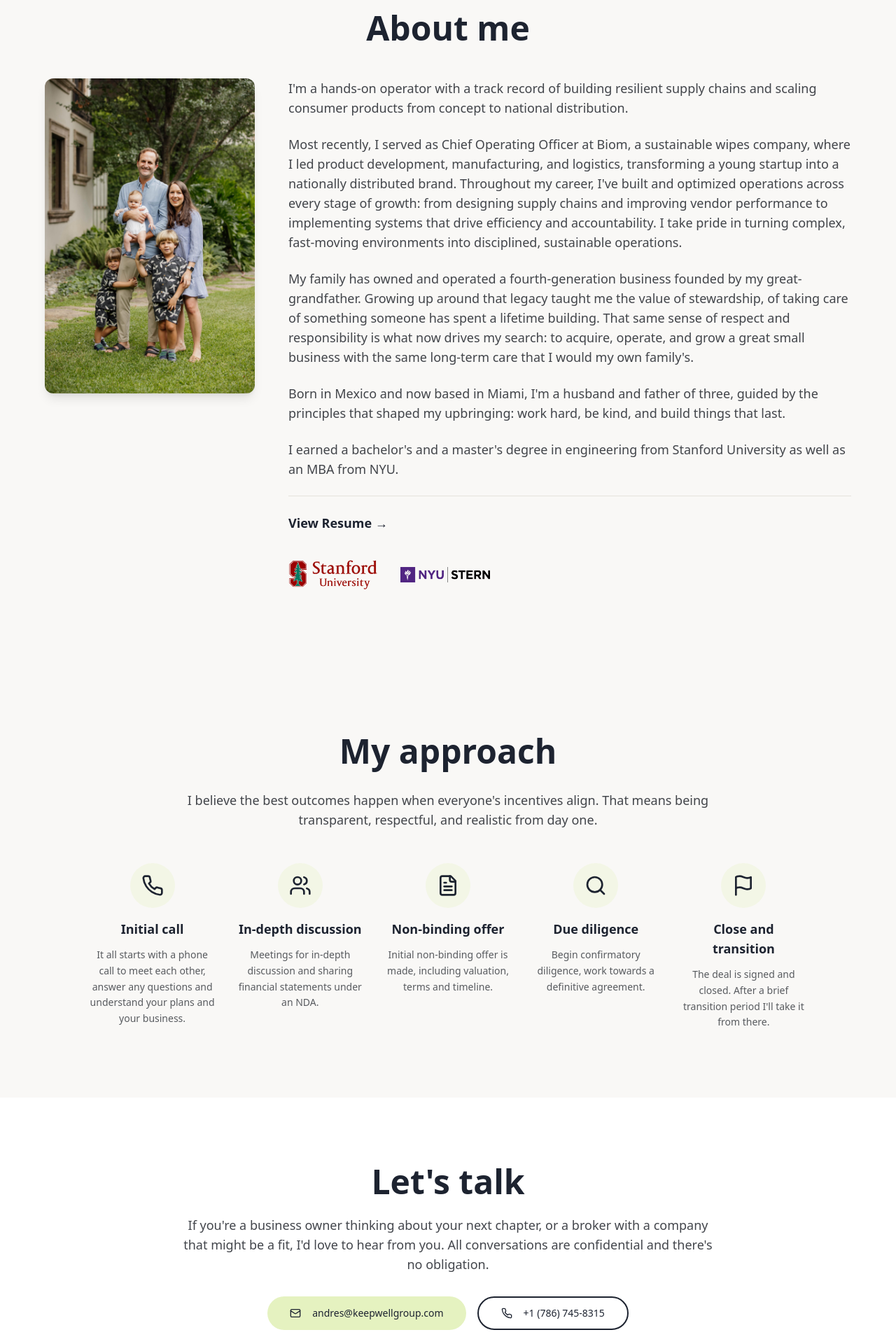
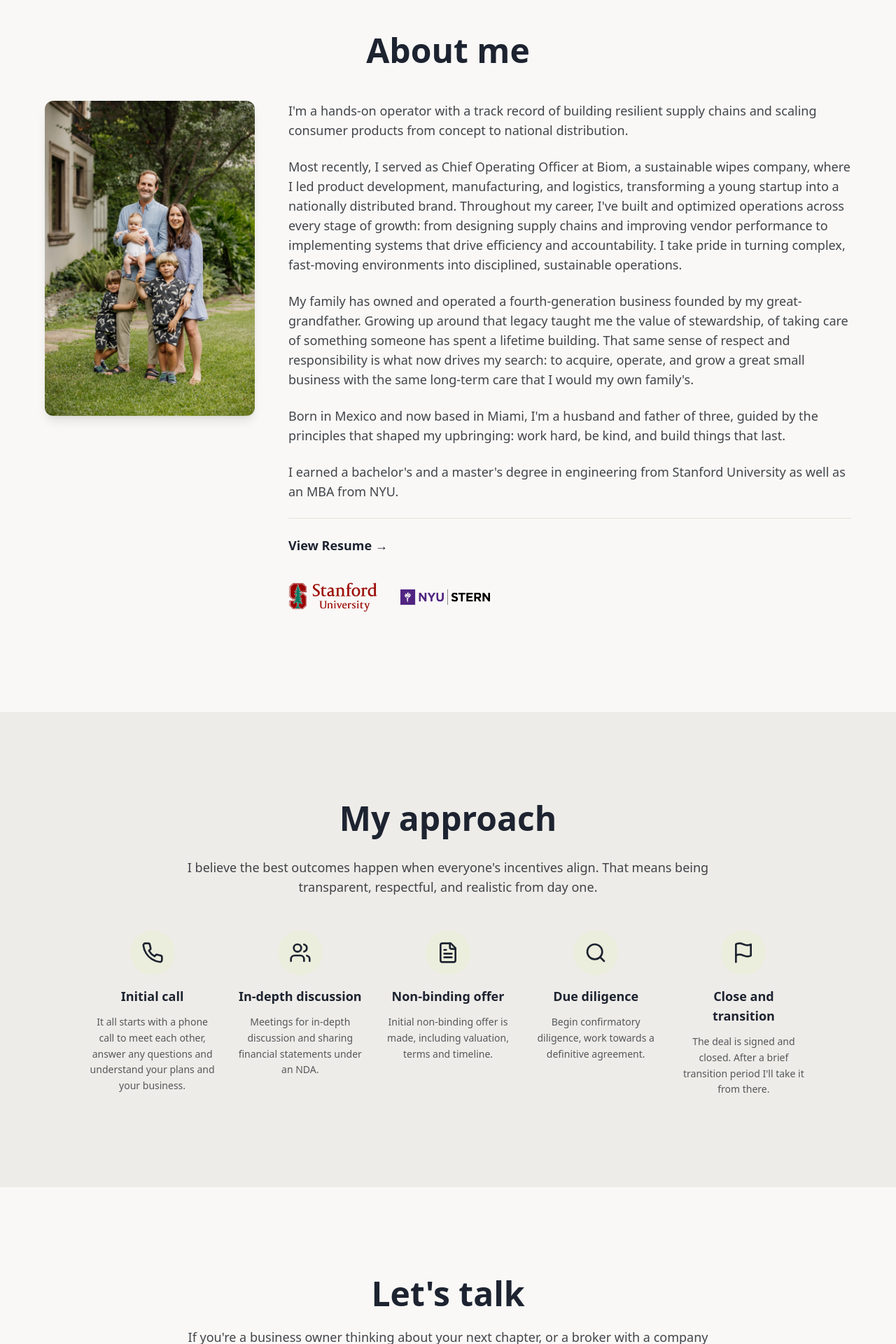
Before and after one commit to keepwellgroup/keepwell-landing-group, a React (Vite) app: page / in a window 1280 px wide. Shown: the part 880-2800 px from the top of the page at 70% size. Built offline with nearby package versions, Linux system fonts and the light colour scheme; the HTML template or start-up script is replaced by a standard one.

Commit message:
Refactor: Improve section spacing and colors

```diff
--- a/src/components/AboutMe.tsx
+++ b/src/components/AboutMe.tsx
@@ -4,7 +4,7 @@ import nyuSternLogo from "@/assets/nyu-stern-logo.png";
 
 const AboutMe = () => {
   return (
-    <section id="about-me" className="py-24 bg-background">
+    <section id="about-me" className="py-32 bg-background">
       <div className="container mx-auto px-6">
         <div className="max-w-6xl mx-auto">
           <h2 className="text-4xl md:text-5xl font-bold text-primary mb-12 text-center">
--- a/src/components/Approach.tsx
+++ b/src/components/Approach.tsx
@@ -30,7 +30,7 @@ const Approach = () => {
   ];
 
   return (
-    <section id="approach" className="py-24 bg-background">
+    <section id="approach" className="py-32 bg-muted">
       <div className="container mx-auto px-6">
         <div className="max-w-5xl mx-auto">
           <h2 className="text-4xl md:text-5xl font-bold text-primary mb-8 text-center">
--- a/src/components/Contact.tsx
+++ b/src/components/Contact.tsx
@@ -3,7 +3,7 @@ import { Mail, Phone } from "lucide-react";
 
 const Contact = () => {
   return (
-    <section id="contact" className="py-24 bg-card">
+    <section id="contact" className="py-32 bg-background">
       <div className="container mx-auto px-6">
         <div className="max-w-3xl mx-auto text-center">
           <h2 className="text-4xl md:text-5xl font-bold text-primary mb-6">
```
